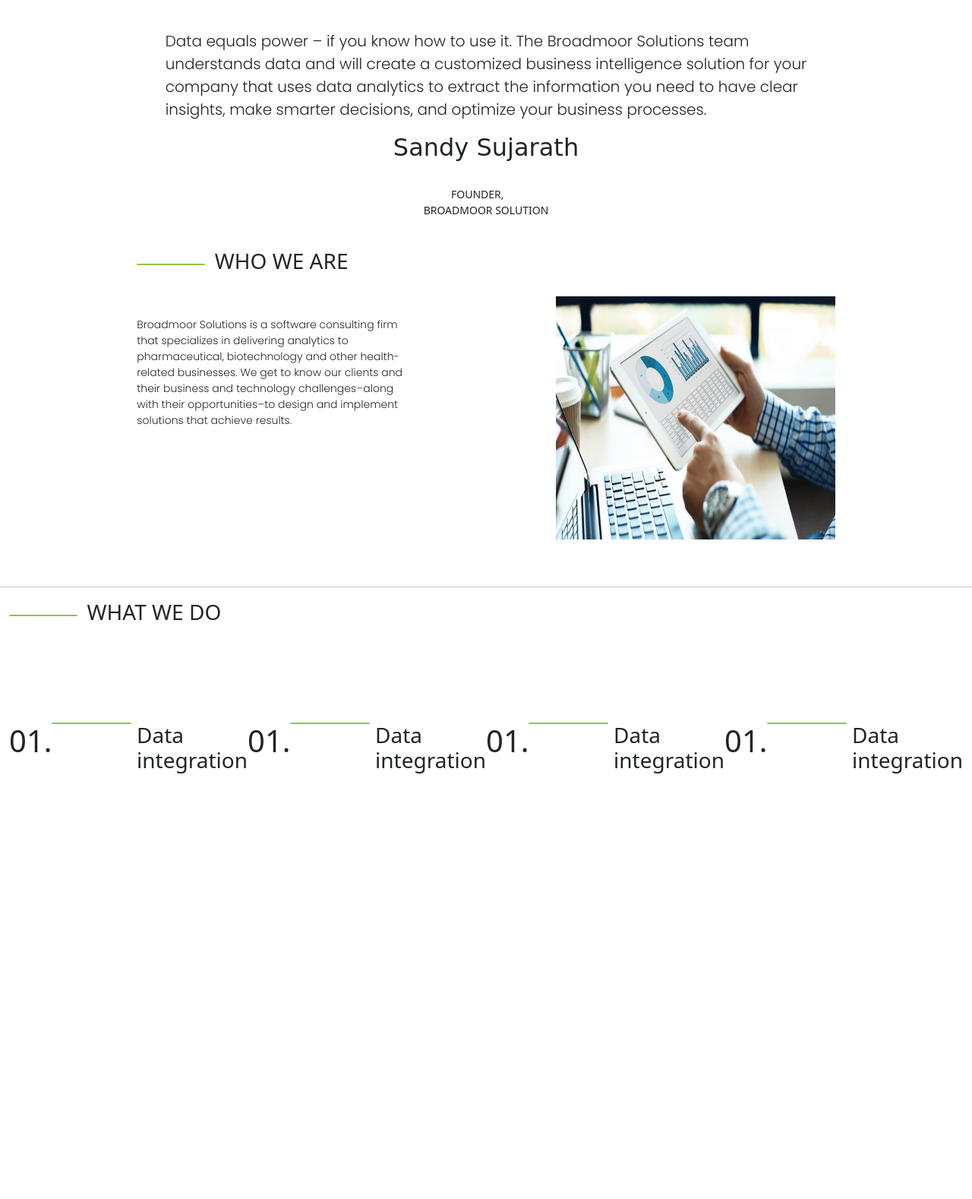
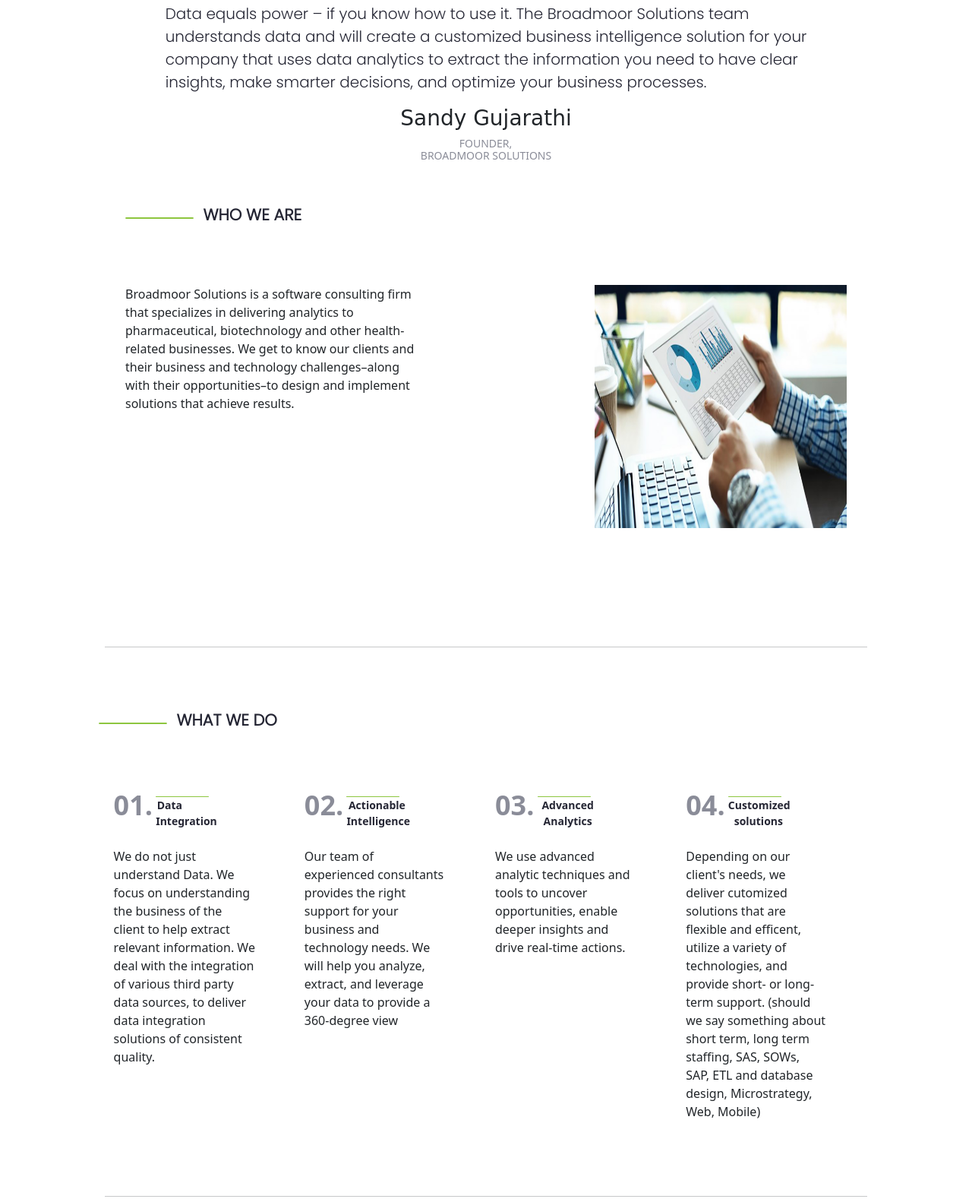
Before and after one commit to Peush-Kumar/Broadmoorsolution, a plain HTML site: page Index.html in a window 1280 px wide. Shown: the part 843-2421 px from the top of the page at 76% size. Before the commit the page ends 1869 px from the top, so only its background shows below. Drawn offline with nearby package versions, Linux system fonts and the light colour scheme; a web font is replaced by a local one.

Commit message:
Updated from PC at evening on Thursday

```diff
--- a/CSS/Index.css
+++ b/CSS/Index.css
@@ -37,104 +37,110 @@
     left: 120px;
     font-size: 50px;
     color: white;
-    text-transform: capitalize;
+    text-transform:capitalize;
 }
-#Section-1>#Paragraph-1{
-    font-family: 'Poppins', sans-serif;
-    font-size: 15px;
+#Section-1>p{
     position: absolute;
-    top: 300px ;
+    top: 280px;
     left: 120px;
     color: white;
-    font-weight: 400;
+
 }
-#Section-2{
+.Section-2{
     display: flex;
     flex-direction: column;
     align-items: center;
     justify-content: center;
-    margin-top: 100px;
+    padding-top: 5%;
 }
-#Section-2>p{
+.Section-2>div>p{
+    color: #252634;
+    font-size: 20px;
+    font-weight: 500;
     font-family: 'Poppins', sans-serif;
-    font-size: 20px;
-    font-weight: 300;
-    color: 252634;
 }
-#Section-2-part-1{
+#Part-2>h3{
     font-family: 'Dawning of a New Day', cursive;
-    font-size: 25.2px;
-    color: 252634;
 }
-#Section-2-part-2{
+#Part-3>h5{
+    color: #8A8C98;
     font-size: 14px;
-    text-transform: uppercase;
 }
-#Mission-Section{
-    display: flex;
-    flex-direction: column;
-    align-items: center;
-    justify-content: center;
-}
-.Color{
+.color{
     background-color: #8DC63F;;
     height: 1px;
     width: 90px;
     border: 1px solid #8DC63F;
     border-radius: 10px;
 }
-#Mission-Section-1>div>h3{
-    font-family: 'Poppins', sans-serif;
-    font-size: 21px;
-}
-#Mission-Section-1-part-1-category-1{
+.main{
     display: flex;
     flex-direction: row;
     align-items: center;
+}
+.main>h3{
+    font-size: 21px;
+    color:#252634;
+    font-weight: 600;
+    font-family: 'Poppins', sans-serif;
+}
+.main-1{
+    display: flex;
+    flex-direction: row;
+    justify-content: space-between;
 
 }
-#Paragraph-2{
-    font-size: 14px;
-    font-family: 'Poppins', sans-serif;
-    font-weight: 300;
-    color: #252634;
-
-
-}
-#Part-2{
-    width: 40%;
+#img-1{
+    width: 35%;
     height: 40vh;
 }
-#Part-2>img{
-    width: 100%;
-    height: 100%;
-}
-#Mission-Section-1{
+.hr{
     display: flex;
     flex-direction: row;
     align-items: center;
-    justify-content: space-between;
+    justify-content: center;
 
 }
-#Main{
+.col{
+    width: 25%;
+}
+#Column{
+    width: 80%;
+}
+.Span{
+    font-size: 36px;
+    color: #8A8c98;
+    font-weight: 600;
+}
+.Span-1{
+    font-size: 14px;
+    color: #252634;
+    font-weight: 700;
+    width: 80px;
+}
+.Span-1:hover{
+    color:#8DC63F;
+}
+.color-1{
+    background-color: #8DC63F;;
+    height: 1px;
+    width: 70px;
+    border-radius: 10px;
+}
+.Display{
+    display: flex;
+    flex-direction: column;
+    padding-top: 15px;
+}
+.M{
     display: flex;
     flex-direction: row;
-    align-items: center;
+    padding: 00px;
 
 }
-#hr-1{
+.Span-2 {
+    text-align: justify;
+  }
+.Part{
+    padding-left: 130px;
 }
-#Work-part-2{
-    display: flex;
-    flex-direction: row;
-}
-.Color-1{
-    background-color: #8DC63F;;
-    height: 1px;
-    width: 190px;
-    border: 1px solid #8DC63F;
-    border-radius: 10px;
-
-
-
-}
--- a/Index.html
+++ b/Index.html
@@ -92,54 +92,62 @@
                         Hidden patterns & correlations To get immediate answers.
                     </p>
                 </div>
-                <div id="Section-2">
-                    <p><b>
-                            Data equals power – if you know how to use it. The Broadmoor Solutions team <br> understands
-                            data and
+            </div>
+            <div class="Section-2">
+                <div id="part-1">
+                    <p>Data equals power – if you know how to use it. The Broadmoor Solutions team <br> understands data
+                        and
                         will create a customized business intelligence solution for your <br> company that uses data
                         analytics to extract the information you need to have clear <br> insights, make smarter
                         decisions,
-                            and optimize your business processes.
-                        </b></p>
-                    <div id="Section-2-part-1">
-                        <h2>Sandy Sujarath</h2>
+                        and optimize your business processes.</p>
+                </div>
+                <div id="Part-2">
+                    <h3>Sandy Gujarathi</h3>
+                </div>
+                <div id="Part-3">
+                    <h5>
+                        &nbsp;
+                        &nbsp;
+                        &nbsp;
+                        &nbsp;
+                        &nbsp;
+                        &nbsp;
+                        &nbsp;
+                        FOUNDER,<br>
+                        BROADMOOR SOLUTIONS</h5>
                 </div>
                 <br>
-                    <div id="Section-2-part-2">
-                        <p> &nbsp; &nbsp; &nbsp; &nbsp; &nbsp; Founder,<br>Broadmoor Solution </p>
-
+                <br>
+                <div id="Part-4">
+                    <div class="main">
+                        <div class="color"></div>
+                        &nbsp;
+                        &nbsp;
+                        <h3>WHO WE ARE</h3>
                     </div>
                     <br>
+                    <br>
+                    <br>
+                    <div class="main-1">
+                        <p>Broadmoor Solutions is a software consulting firm <br> that specializes in delivering
+                            analytics to <br>
+                            pharmaceutical, biotechnology and other health- <br>related businesses. We get to know our
+                            clients and <br> their business and technology challenges–along <br> with their
+                            opportunities–to
+                            design and implement <br> solutions that achieve results.</p>
+                        <img src="./Images/Trend.jpg" alt="" id="img-1">
                     </div>
                 </div>
-            <!-- Main Content Section Ends -->
+                <br>
+                <br>
+                <br>
+            </div>
 
 
 
-            <!-- Mission Section -->
-
-            <div id="Mission-Section">
-
-                <div id="Mission-Section-1">
-                    <div id="Part-1">
-
-                        <div id="Mission-Section-1-part-1-category-1">
-                            <div class="Color"></div>
-                            &nbsp;
-                            &nbsp;
-                            <h3 class="Heading">WHO WE ARE</h3>
-
-                        </div>
-                        <br>
-                        <br>
-                        <div>
-                            <p id="Paragraph-2">Broadmoor Solutions is a software consulting firm <br> that specializes
-                                in delivering
-                                analytics to <br> pharmaceutical, biotechnology and other health- <br>related
-                                businesses. We get
-                                to know our clients and <br> their business and technology challenges–along <br> with
-                                their
-                                opportunities–to design and implement <br> solutions that achieve results.</p>
+            <div class="hr">
+                <hr style="width: 80%;">
             </div>
             <br>
             <br>
@@ -148,60 +156,120 @@
             <br>
             <br>
             <br>
-                        <br>
-                    </div>
 
-                    <div id="Part-2">
-                        <img src="./Images/Trend.jpg" alt="">
+
+
+
+
+
+
+
+           <div class="Part">
+            <div class="main">
+                <div class="color"></div>
+                &nbsp;
+                &nbsp;
+                <h3>WHAT WE DO</h3>
             </div>
 
            </div>
 
+
+            <div class="Section-2">
+                <div id="Column">
+                    <div class="container text-center">
+                        <div class="row">
+                            <div class="col">
+                                <span class="M">
+                                    <span class="Span">01. </span>
+                                    &nbsp;
+                                    <span class="Display">
+                                        <div class="color-1"></div>
+                                        <b class="Span-1">Data &nbsp; &nbsp; &nbsp; &nbsp; &nbsp; &nbsp;
+                                            Integration</b>
+                                    </span>
+                                </span><br>
+                                <p class="Span-2">We do not just <br> understand Data. We <br> focus on understanding <br> the business of the <br>
+                                    client to help extract <br> relevant information. We <br> deal with the integration <br> of various
+                                    third party <br> data sources, to deliver <br> data integration <br> solutions of consistent <br>
+                                    quality.</p>
+                            </div>
+                            <div class="col">
+                                <span class="M">
+                                    <span class="Span">02. </span>
+                                    &nbsp;
+                                    <span class="Display">
+                                        <div class="color-1"></div>
+                                        <b class="Span-1">Actionable
+                                            Intelligence</b>
+                                    </span>
+                                </span><br>
+                                <p class="Span-2">Our team of <br> experienced consultants <br> provides the right <br> support for your <br> business
+                                    and <br> technology needs. We <br> will help you analyze, <br> extract, and leverage <br> your data to
+                                    provide a <br>360-degree view</p>
+                            </div>
+                            <div class="col">
+                                <span class="M">
+                                    <span class="Span">03. </span>
+                                    &nbsp;
+                                    <span class="Display">
+                                        <div class="color-1"></div>
+                                        <b class="Span-1">Advanced
+                                            Analytics</b>
+                                    </span>
+                                </span><br>
+                                <p class="Span-2">We use advanced <br> analytic techniques and <br> tools to uncover <br> opportunities, enable <br>
+                                    deeper insights and <br> drive real-time actions.</p>
+                            </div>
+                            <div class="col">
+                                <span class="M">
+                                    <span class="Span">04. </span>
+                                    &nbsp;
+                                    <span class="Display">
+                                        <div class="color-1"></div>
+                                        <b class="Span-1">Customized
+                                            solutions</b>
+                                    </span>
+                                </span><br>
+                                <p class="Span-2">Depending on our <br> client's needs, we <br> deliver cutomized <br> solutions that are <br> flexible
+                                    and efficent, <br> utilize a variety of <br> technologies, and <br>provide short- or long- <br>term
+                                    support. (should <br> we say something about <br> short term, long term <br> staffing, SAS, SOWs, <br>
+                                    SAP, ETL and database <br> design, Microstrategy, <br> Web, Mobile)</p>
+                            </div>
+                        </div>
+                    </div>
+                </div>
             </div>
 
-            <!-- Mission Section Ends -->
 
 
-            <!-- Work Section starts -->
-            <hr id="hr-1">
-            <div id="Sec-1">
-                <div id="Work-part-1">
-                    <div id="Main">
-                        <div class="Color"></div>
-                        &nbsp;
-                        &nbsp;
-                        <h3 class="Heading">WHAT WE DO</h3>
+
+            <div class="hr">
+                <hr style="width: 80%;">
             </div>
             <br>
             <br>
             <br>
             <br>
             <br>
+            <br>
+            <br>
 
-                </div>
-                <div id="Work-part-2">
-                    <h1>01.</h1>
-                    <div class="Color-1"></div>
+
+            <div class="Part">
+                <div class="main">
+                    <div class="color"></div>
                     &nbsp;
                     &nbsp;
-                    <h3>Data <br>integration</h3>
-                    <h1>01.</h1>
-                    <div class="Color-1"></div>
-                    &nbsp;
-                    &nbsp;
-                    <h3>Data <br>integration</h3><h1>01.</h1>
-                    <div class="Color-1"></div>
-                    &nbsp;
-                    &nbsp;
-                    <h3>Data <br>integration</h3><h1>01.</h1>
-                    <div class="Color-1"></div>
-                    &nbsp;
-                    &nbsp;
-                    <h3>Data <br>integration</h3>
+                    <h3>CLIENTS & PARTNERS</h3>
+                </div>
 
                </div>
 
-            </div>
+
+
+
+
 
         </div>
     </div>
```
Also changed, not shown: pages/Clients and partners.html (+1 -1 lines), pages/Our Expertise.css (+0 -11 lines), pages/Our Expertise.html (+0 -17 lines), fonts/DawningofaNewDay-Regular.ttf (added), fonts/OFL.txt (added). Lines whose indentation alone changed are shown as unchanged.
